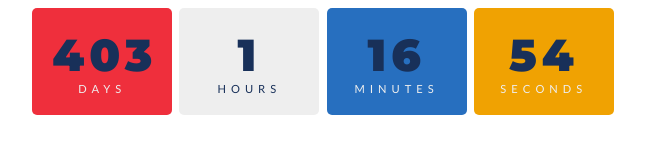
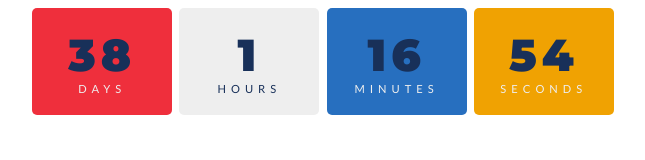
Before and after one commit to upstairsswitch/notion, a plain HTML site: page index.html in a window 1280 px wide. Shown: the whole page, without its empty margins (317-962 px from the left). Drawn offline with Linux system fonts and the light colour scheme.

Commit message:
Update index.html

```diff
--- a/index.html
+++ b/index.html
@@ -103,7 +103,7 @@ body{
 </body>
 <script>
     const year = new Date().getFullYear();
-const myDate = new Date('Jan 18, 2024 00:00:00');
+const myDate = new Date('Jan 18, 2023 00:00:00');
 console.log(myDate);
 
 // countdown
```
